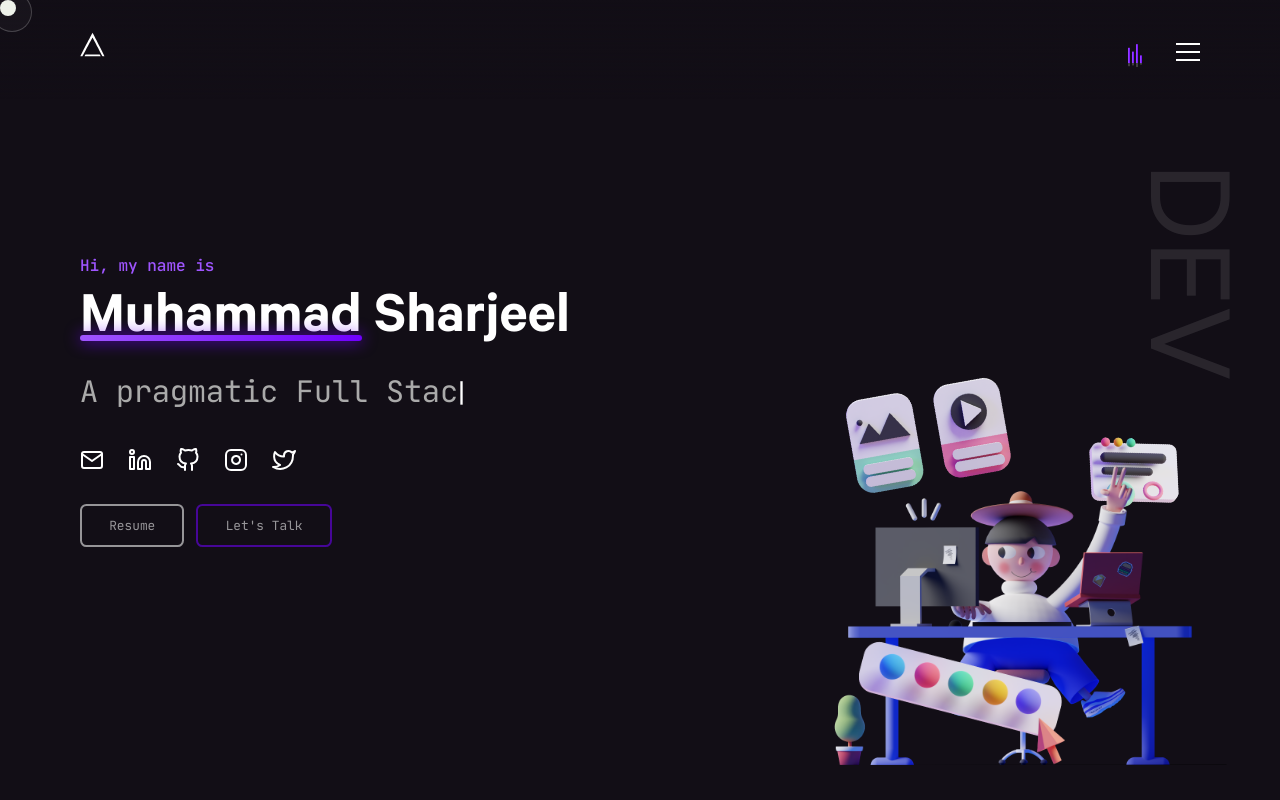
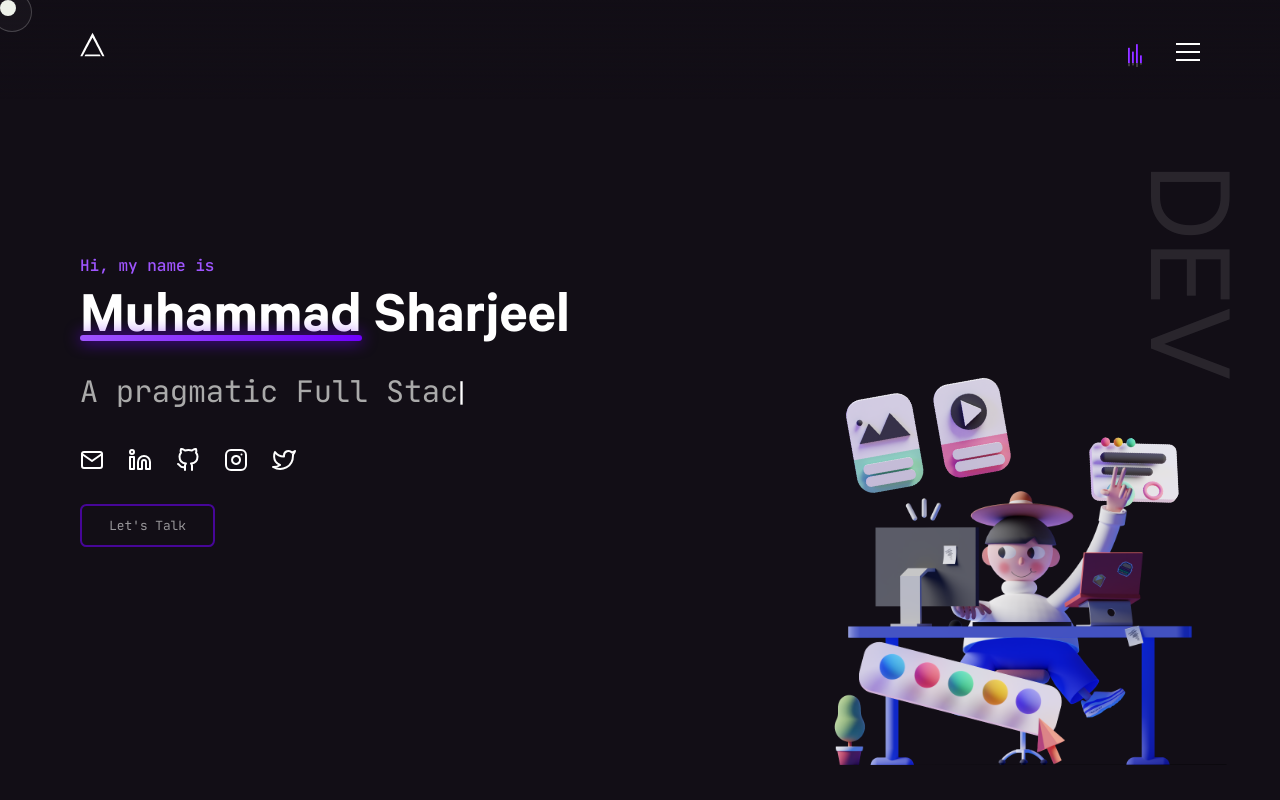
Before and after one commit to halbodb/devfolio, a Next.js app: page / in a window 1280 px wide. Shown: the top 800 px of the page. Built offline with nearby package versions, Linux system fonts and the light colour scheme; what bad-words would draw is missing.

Commit message:
hide resume button

```diff
--- a/components/Hero/Hero.js
+++ b/components/Hero/Hero.js
@@ -100,14 +100,15 @@ const Hero = () => {
           <Profiles />
         </div>
         <div className="seq pt-4 ">
-          <a href="/Muhammad_Sharjeel.pdf" target="_blank" rel="noopener noreferrer" >
-            <Button
-              classes="mr-3"
-              name="Resume"
-            >
-              Resume
-            </Button>
-          </a>
+          {/* <Button
+            classes="mr-3"
+            name="Resume"
+            target="_blank"
+            rel="noreferrer"
+            href="/Muhammad_Sharjeel.pdf"
+          >
+            Resume
+          </Button> */}
           <Button href={`#${MENULINKS[4].ref}`} classes="link" type="primary">
             Let&apos;s Talk
           </Button>
```
